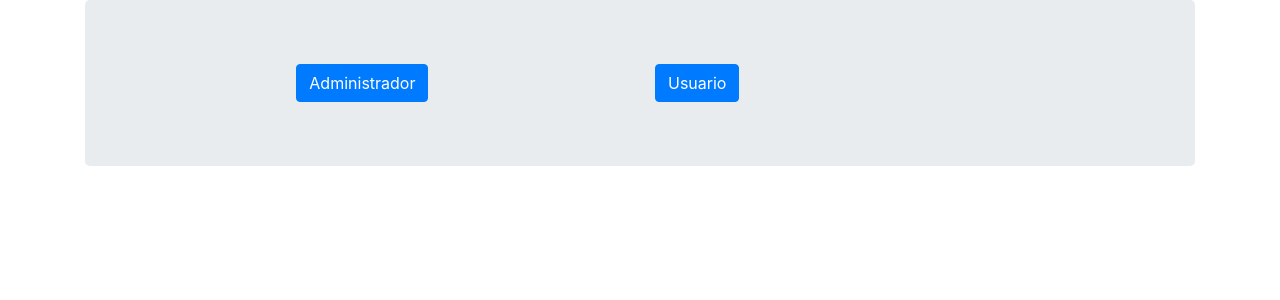
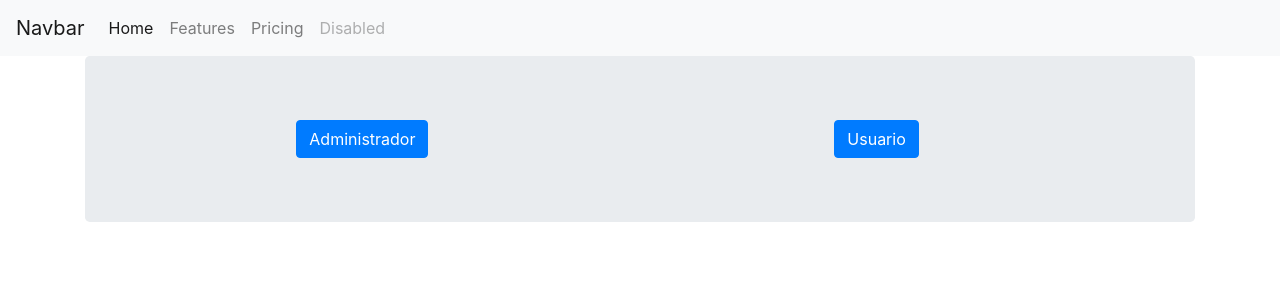
Before and after one commit to Seplarui/gestionClientes, an Angular app in the folder front/front/: page / in a window 1280 px wide. Shown: the top 300 px of the page. Built offline with nearby package versions, Linux system fonts and the light colour scheme.

Commit message:
home-component

```diff
--- a/front/front/src/app/app.module.ts
+++ b/front/front/src/app/app.module.ts
@@ -8,13 +8,15 @@ import { LoginComponent } from './components/login/login.component';
 import { NavbarComponent } from './components/navbar/navbar.component';
 import { HttpClientModule } from '@angular/common/http';
 import { CheckLoginComponent } from './components/check-login/check-login.component';
+import { HomeComponent } from './components/home/home.component';
 
 @NgModule({
   declarations: [
     AppComponent,
     LoginComponent,
     NavbarComponent,
-    CheckLoginComponent
+    CheckLoginComponent,
+    HomeComponent
   ],
   imports: [
     BrowserModule,
--- /dev/null
+++ b/front/front/src/app/components/home/home.component.html
@@ -0,0 +1 @@
+<app-navbar></app-navbar>
--- /dev/null
+++ b/front/front/src/app/components/home/home.component.ts
@@ -0,0 +1,15 @@
+import { Component, OnInit } from '@angular/core';
+
+@Component({
+  selector: 'app-home',
+  templateUrl: './home.component.html',
+  styleUrls: ['./home.component.css']
+})
+export class HomeComponent implements OnInit {
+
+  constructor() { }
+
+  ngOnInit(): void {
+  }
+
+}
--- a/front/front/src/app/components/login/login.component.html
+++ b/front/front/src/app/components/login/login.component.html
@@ -1,19 +1,11 @@
+<app-navbar></app-navbar>
 <div class="container">
   <div class="jumbotron">
-    <div class="row"></div>
-    <div class="row">
-      <div class="col-md-8">
-
-      </div>
-    </div>
-    <div class="row">
-
-    </div>
     <div class="row">
       <div class="col-md-4 offset-md-2">
         <button type="button" class="btn btn-primary">Administrador</button>
       </div>
-      <div class="col-md-4">
+      <div class="col-md-4 offset-md-2">
         <button type="button" class="btn btn-primary">Usuario</button>
       </div>
     </div>
--- a/front/front/src/app/components/navbar/navbar.component.html
+++ b/front/front/src/app/components/navbar/navbar.component.html
@@ -1 +1,14 @@
-<p>navbar works!</p>
+<nav class="navbar navbar-expand-lg navbar-light bg-light">
+  <a class="navbar-brand" href="#">Navbar</a>
+  <button class="navbar-toggler" type="button" data-toggle="collapse" data-target="#navbarNavAltMarkup" aria-controls="navbarNavAltMarkup" aria-expanded="false" aria-label="Toggle navigation">
+    <span class="navbar-toggler-icon"></span>
+  </button>
+  <div class="collapse navbar-collapse" id="navbarNavAltMarkup">
+    <div class="navbar-nav">
+      <a class="nav-item nav-link active" href="#">Home <span class="sr-only">(current)</span></a>
+      <a class="nav-item nav-link" href="#">Features</a>
+      <a class="nav-item nav-link" href="#">Pricing</a>
+      <a class="nav-item nav-link disabled" href="#">Disabled</a>
+    </div>
+  </div>
+</nav>
```
Also changed, not shown: front/front/src/app/components/home/home.component.css (added), 1 other file (tests, documents, lock files or other folders).
